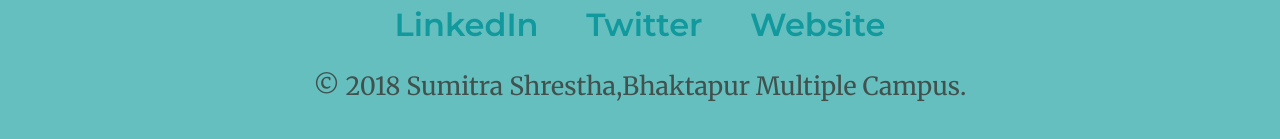
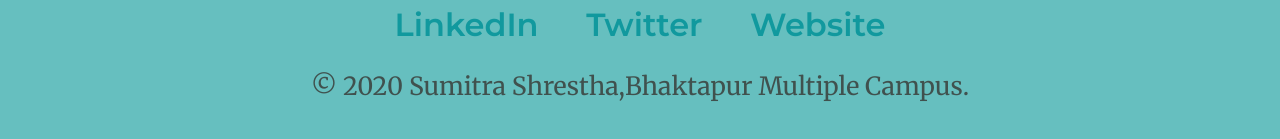
Before and after one commit to sumitra-source/ME, a plain HTML site: page index.html in a window 1280 px wide. Shown: the part 3519-3658 px from the top of the page. Drawn offline with Linux system fonts and the light colour scheme.

Commit message:
Update index.html

```diff
--- a/index.html
+++ b/index.html
@@ -54,7 +54,7 @@
     <a class="footer-link" href="https://www.linkedin.com/">LinkedIn</a>
     <a class="footer-link" href="https://twitter.com/">Twitter</a>
     <a class="footer-link" href="https://www.appbrewery.co/">Website</a>
-    <p>© 2018 Sumitra Shrestha,Bhaktapur Multiple Campus.</p>
+    <p>© 2020 Sumitra Shrestha,Bhaktapur Multiple Campus.</p>
   </div>
 
 
```
